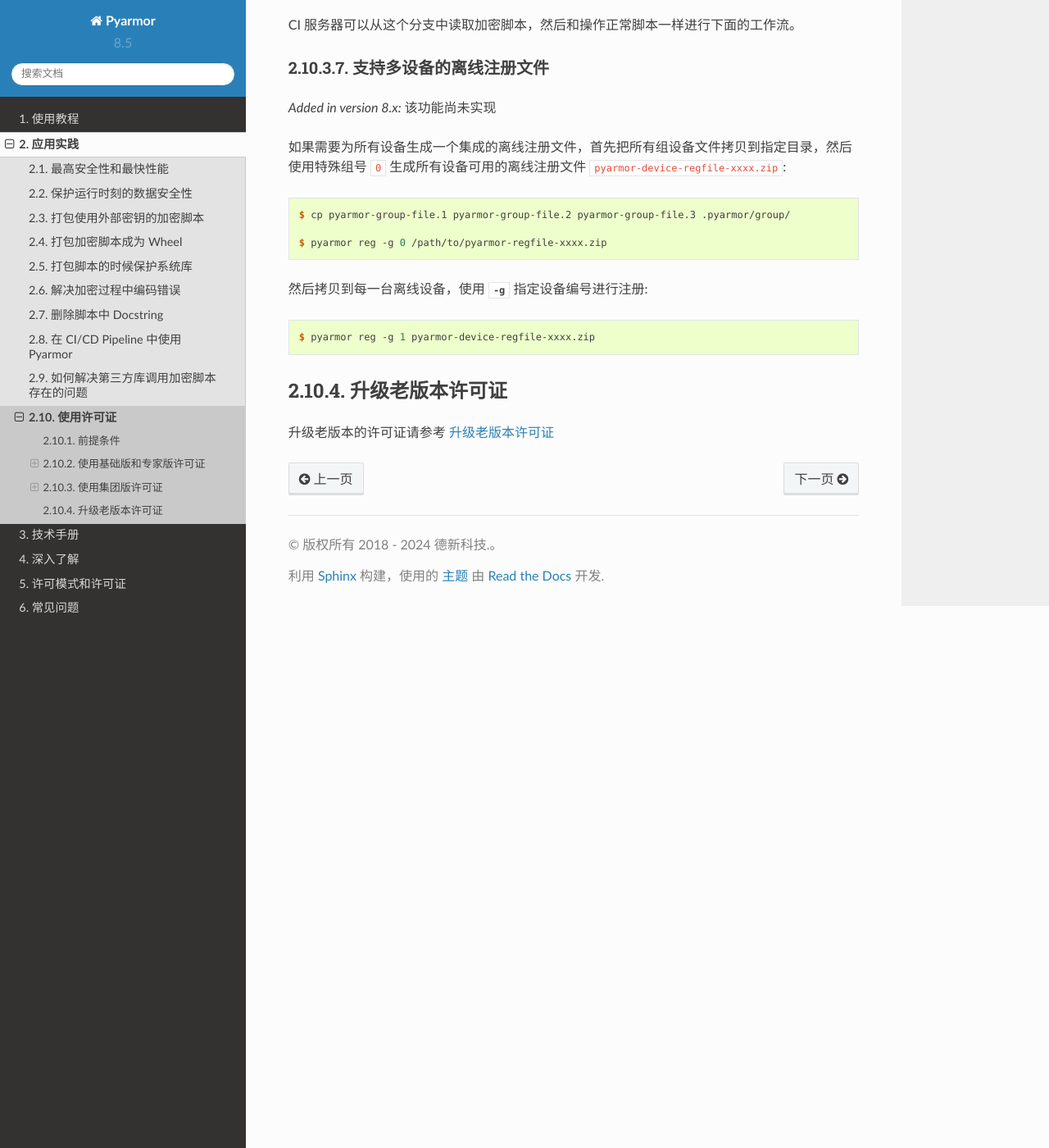
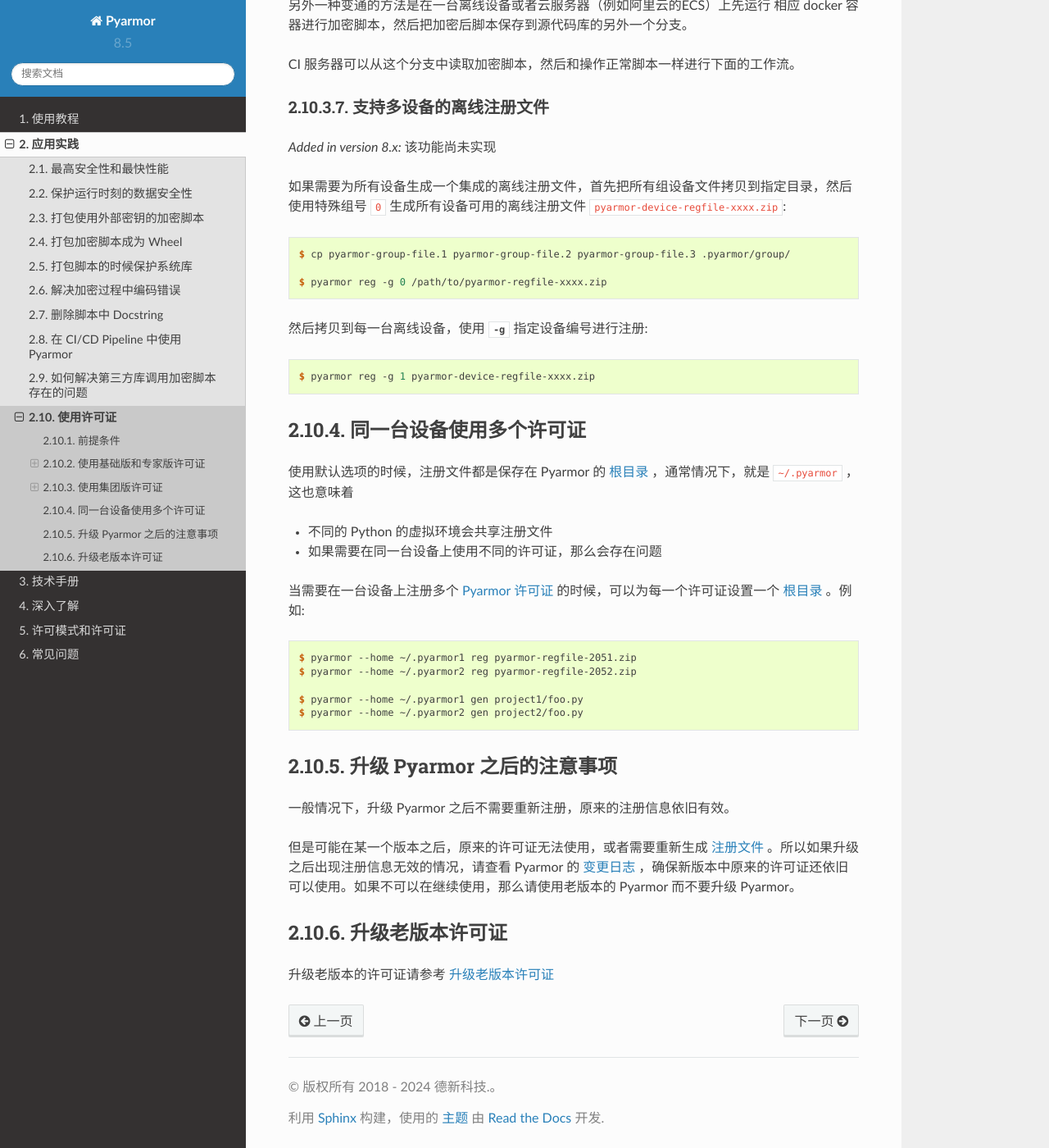
Before and after one commit to dashingsoft/pyarmor-docs-zh, a Sphinx documentation site: the page built from docs/how-to/register.rst, in a window 1280 px wide and 1400 px high, scrolled down 9301 px. Shown: the whole window at 82% size. Built offline with Sphinx 7.4.7 and the Read the Docs theme 2.0.0, drawn with Linux system fonts in a browser that asks for light colours; some of the changed text lies outside the part shown.

Commit message:
说明如何使用多个许可证在同一台机器 说明升级之后的注意事项

```diff
--- a/docs/how-to/register.rst
+++ b/docs/how-to/register.rst
@@ -361,6 +361,31 @@
 
     $ pyarmor reg -g 1 pyarmor-device-regfile-xxxx.zip
 
+同一台设备使用多个许可证
+========================
+
+使用默认选项的时候，注册文件都是保存在 Pyarmor 的 :term:`根目录` ，通常情况下，就是 :file:`~/.pyarmor` ，这也意味着
+
+- 不同的 Python 的虚拟环境会共享注册文件
+- 如果需要在同一台设备上使用不同的许可证，那么会存在问题
+
+当需要在一台设备上注册多个 :term:`Pyarmor 许可证` 的时候，可以为每一个许可证设置一个 :term:`根目录` 。例如::
+
+    $ pyarmor --home ~/.pyarmor1 reg pyarmor-regfile-2051.zip
+    $ pyarmor --home ~/.pyarmor2 reg pyarmor-regfile-2052.zip
+
+    $ pyarmor --home ~/.pyarmor1 gen project1/foo.py
+    $ pyarmor --home ~/.pyarmor2 gen project2/foo.py
+
+升级 Pyarmor 之后的注意事项
+===========================
+
+一般情况下，升级 Pyarmor 之后不需要重新注册，原来的注册信息依旧有效。
+
+但是可能在某一个版本之后，原来的许可证无法使用，或者需要重新生成 :term:`注册文件` 。所以如果升级之后出现注册信息无效的情况，请查看 Pyarmor 的 `变更日志`__ ，确保新版本中原来的许可证还依旧可以使用。如果不可以在继续使用，那么请使用老版本的 Pyarmor 而不要升级 Pyarmor。
+
+__ https://github.com/dashingsoft/pyarmor/releases
+
 升级老版本许可证
 ================
 
```
